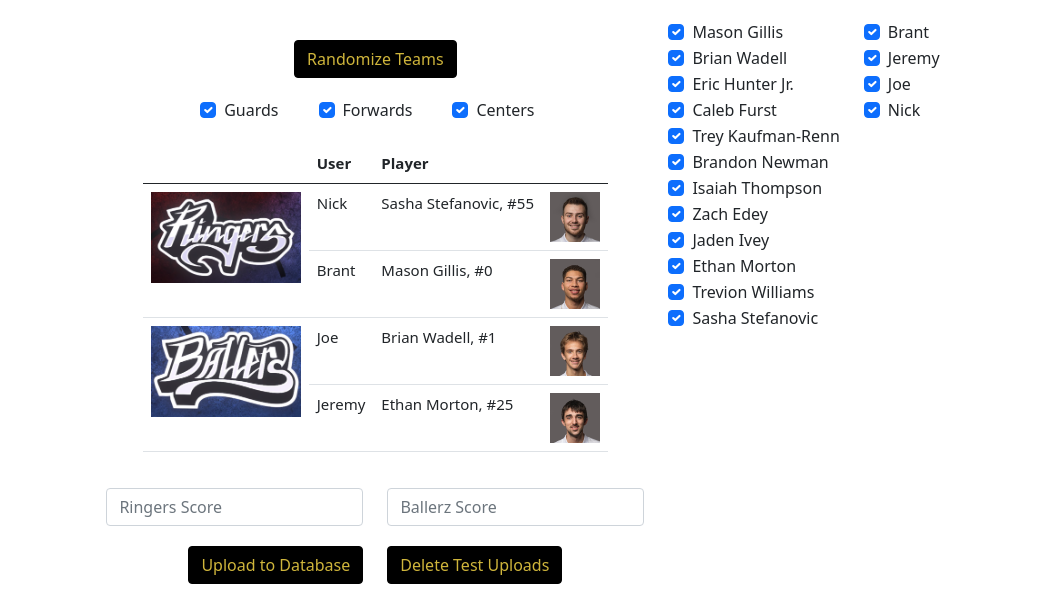
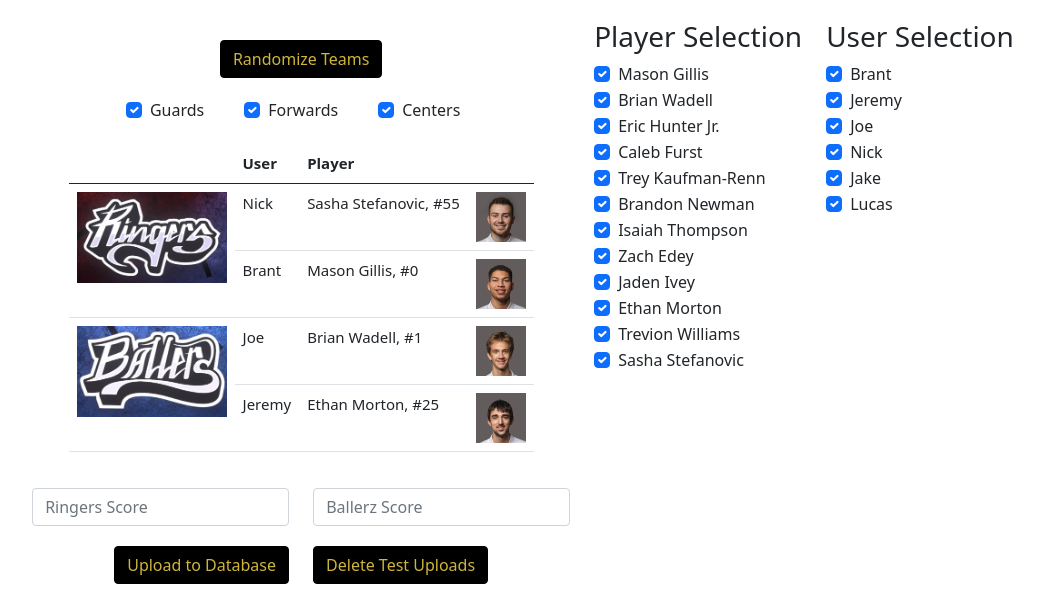
Before and after one commit to zobelj/Purdue2K22Stats, a Flask app: page / in a window 1280 px wide. Shown: the part 76-688 px from the top of the page, without its empty margins (117-1160 px from the left). Run offline with Flask 2, Linux system fonts and the light colour scheme; some libraries are stand-ins or nearby versions.

```diff
--- a/templates/index.html
+++ b/templates/index.html
@@ -332,6 +332,7 @@
         </div>
 
         <div class="col-auto">
+          <h3>Player Selection</h3>
           <div class="form-check">
             <input class="form-check-input" type="checkbox" id="mason_gillis" value="mason_gillis" checked/>
             <label class="form-check-label" for="inlineCheckbox1">Mason Gillis</label>
@@ -394,6 +395,7 @@
       </div>
 
       <div class="col-auto">
+        <h3>User Selection</h3>
         <div class="form-check">
           <input class="form-check-input" type="checkbox" id="brant_user" value="brant_user" checked/>
           <label class="form-check-label" for="inlineCheckbox13">Brant</label>
@@ -409,6 +411,14 @@
         <div class="form-check">
           <input class="form-check-input" type="checkbox" id="nick_user" value="nick_user" checked/>
           <label class="form-check-label" for="inlineCheckbox16">Nick</label>
+        </div>
+        <div class="form-check">
+          <input class="form-check-input" type="checkbox" id="jake_user" value="jake_user" checked/>
+          <label class="form-check-label" for="inlineCheckbox17">Jake</label>
+        </div>
+        <div class="form-check">
+          <input class="form-check-input" type="checkbox" id="lucas_user" value="lucas_user" checked/>
+          <label class="form-check-label" for="inlineCheckbox18">Lucas</label>
         </div>
       </div>
 
```
